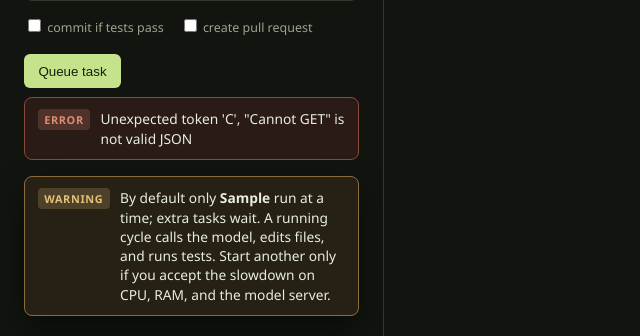
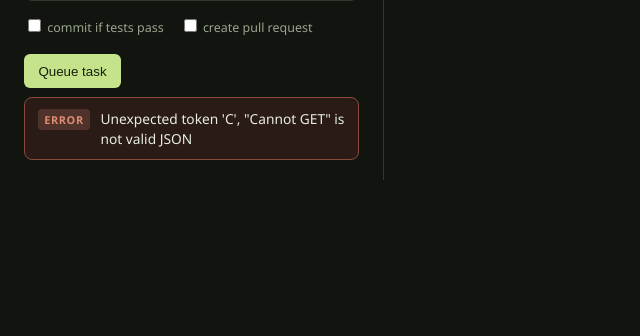
Before and after one commit to hhollenstain/agent-loco, a Python web app: template src/agent_loco/templates/index.html in a window 1280 px wide. Shown: the part 1028-1364 px from the top of the page, without its empty margins (0-640 px from the left). After the commit the page ends 1208 px from the top, so only its background shows below. Run offline with Jinja, Linux system fonts and the light colour scheme; the template is opened without the code that fills it: most values are stand-ins (such as "Sample title", 1, 10 or a date in 2020).

Commit message:
remove the warning on the left panel at the bottom "By default only 1 ru

```diff
--- a/src/agent_loco/templates/index.html
+++ b/src/agent_loco/templates/index.html
@@ -754,17 +754,6 @@
       </div>
       <button type="submit" id="submit">Queue task</button>
       <div class="notice-slot" id="form-error"></div>
-      <div class="notice notice-warning form-note" role="status">
-        <span class="notice-kind">Warning</span>
-        <div class="notice-body">
-          <p class="notice-message">
-            By default only <strong id="max-label">{{ max_concurrent }}</strong>
-            run at a time; extra tasks wait. A running cycle calls the model, edits
-            files, and runs tests. Start another only if you accept the slowdown
-            on CPU, RAM, and the model server.
-          </p>
-        </div>
-      </div>
     </form>
     </aside>
     <section class="tasks">
```
Also changed, not shown: 1 other file.
